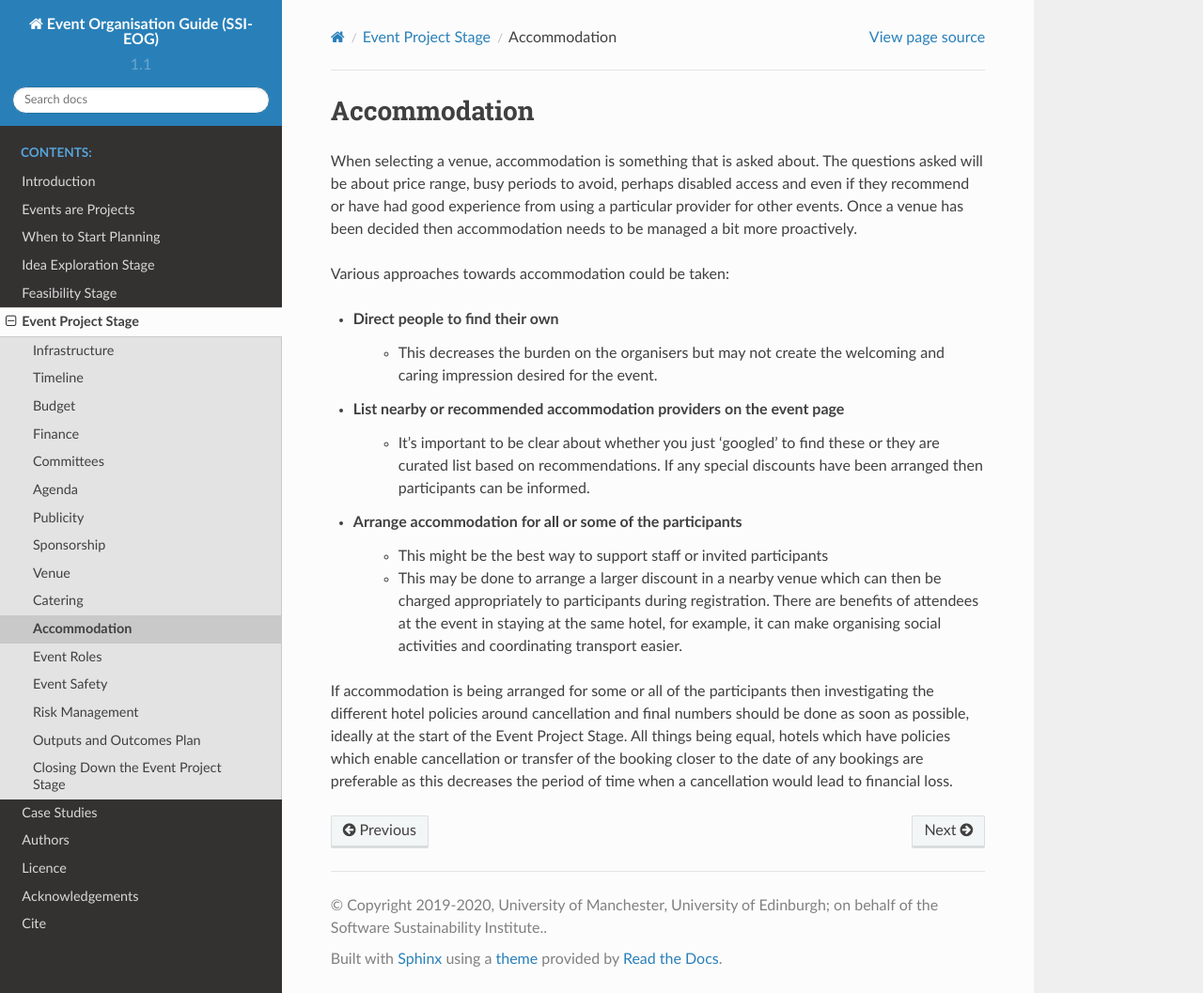
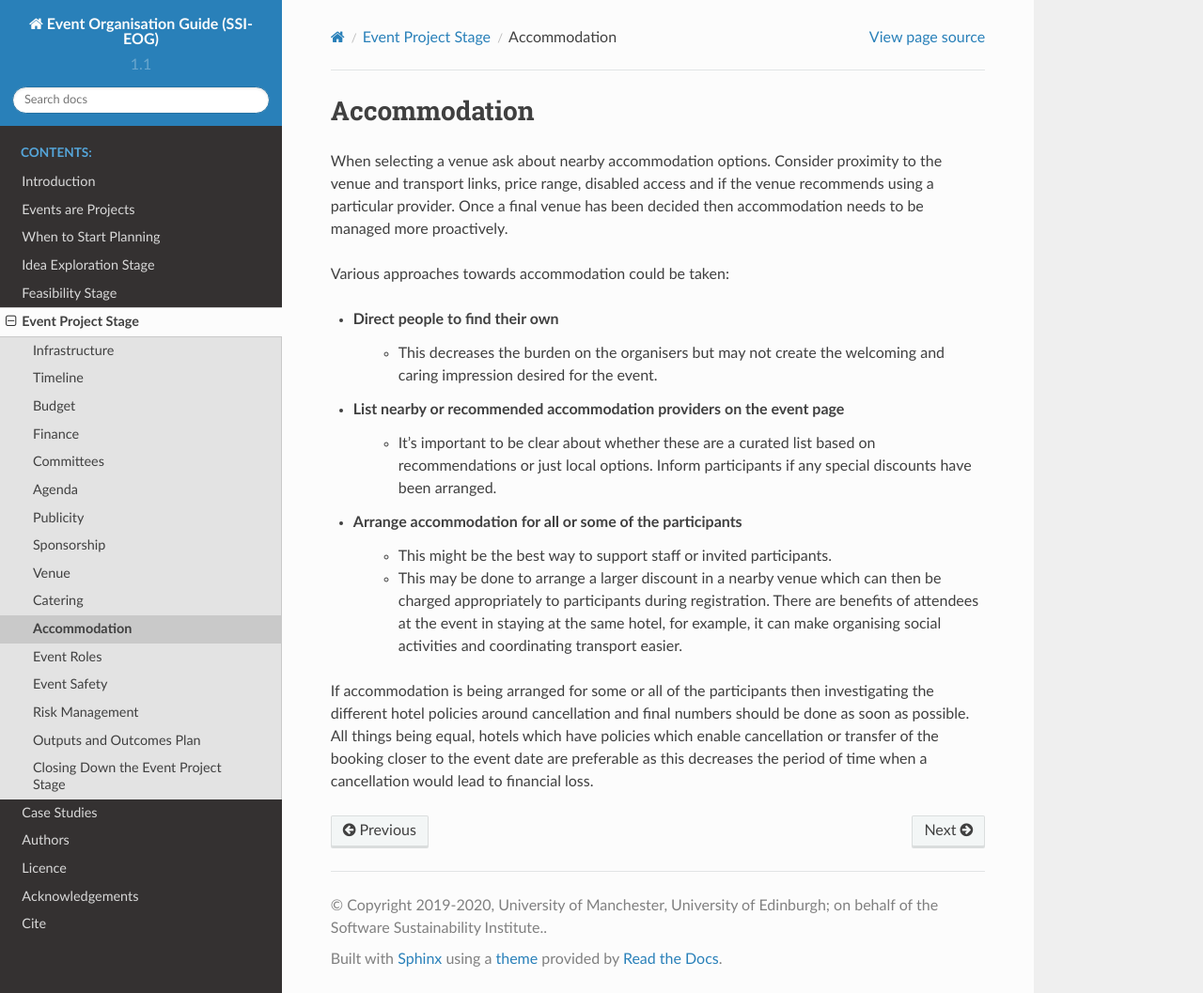
Before and after one commit to softwaresaved/event-organisation-guide, a Sphinx documentation site: the page built from docs/eog/eps-accommodation.rst, in a window 1280 px wide and 1057 px high. Shown: the whole window at 94% size. Built offline with Sphinx 7.4.7 and the Read the Docs theme 2.0.0, drawn with Linux system fonts in a browser that asks for light colours.

Commit message:
Update eps-accommodation.rst

```diff
--- a/docs/eog/eps-accommodation.rst
+++ b/docs/eog/eps-accommodation.rst
@@ -2,7 +2,7 @@
 
 Accommodation
 =============
-When selecting a venue, accommodation is something that is asked about. The questions asked will be about price range, busy periods to avoid, perhaps disabled access and even if they recommend or have had good experience from using a particular provider for other events. Once a venue has been decided then accommodation needs to be managed a bit more proactively.
+When selecting a venue ask about nearby accommodation options. Consider proximity to the venue and transport links, price range, disabled access and if the venue recommends using a particular provider. Once a final venue has been decided then accommodation needs to be managed more proactively.
 
 Various approaches towards accommodation could be taken:
 
@@ -10,10 +10,10 @@ Various approaches towards accommodation could be taken:
     - This decreases the burden on the organisers but may not create the welcoming and caring impression desired for the event.
 
 - List nearby or recommended accommodation providers on the event page
-    - It's important to be clear about whether you just 'googled' to find these or they are curated list based on recommendations. If any special discounts have been arranged then participants can be informed.
+    - It's important to be clear about whether these are a curated list based on recommendations or just local options. Inform participants if any special discounts have been arranged.
 
 - Arrange accommodation for all or some of the participants
-    - This might be the best way to support staff or invited participants
+    - This might be the best way to support staff or invited participants.
     - This may be done to arrange a larger discount in a nearby venue which can then be charged appropriately to participants during registration. There are benefits of attendees at the event in staying at the same hotel, for example, it can make organising social activities and coordinating transport easier.
 
-If accommodation is being arranged for some or all of the participants then investigating the different hotel policies around cancellation and final numbers should be done as soon as possible, ideally at the start of the Event Project Stage. All things being equal, hotels which have policies which enable cancellation or transfer of the booking closer to the date of any bookings are preferable as this decreases the period of time when a cancellation would lead to financial loss.
+If accommodation is being arranged for some or all of the participants then investigating the different hotel policies around cancellation and final numbers should be done as soon as possible. All things being equal, hotels which have policies which enable cancellation or transfer of the booking closer to the event date are preferable as this decreases the period of time when a cancellation would lead to financial loss.
```
